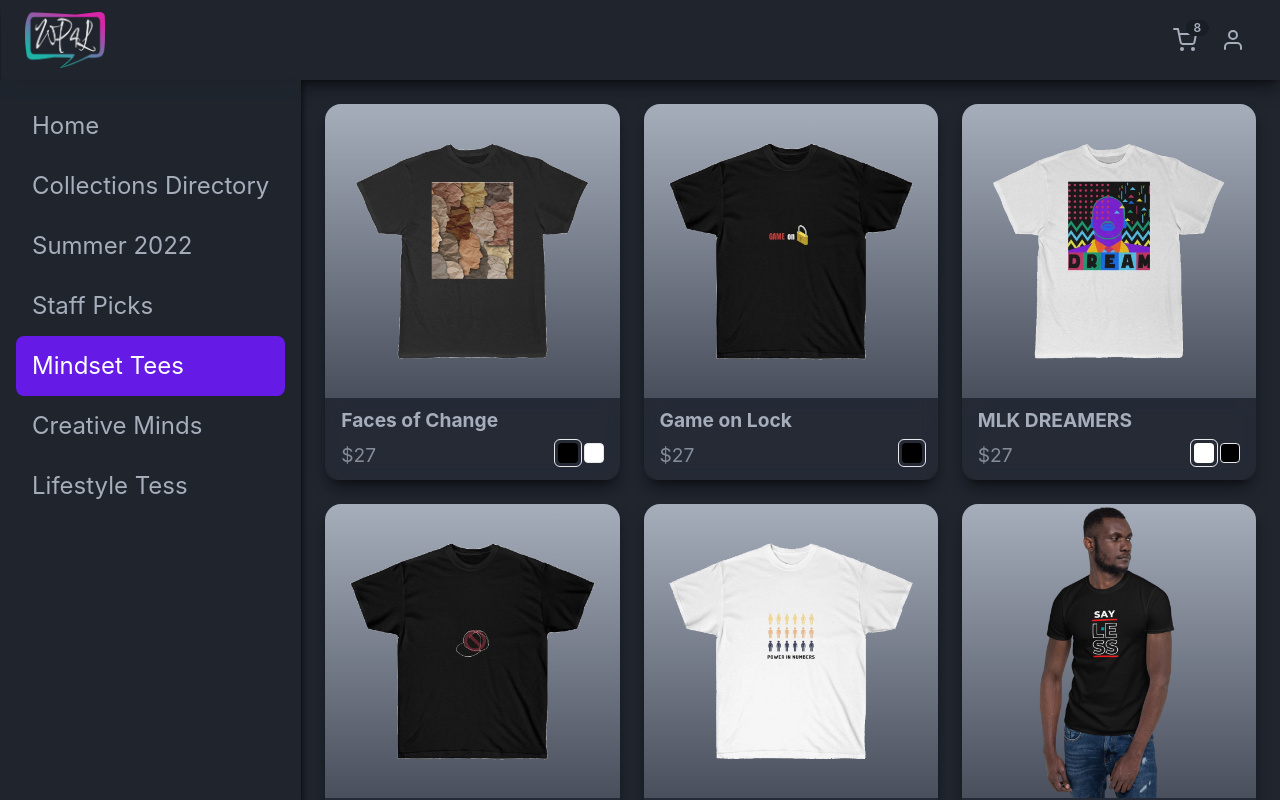
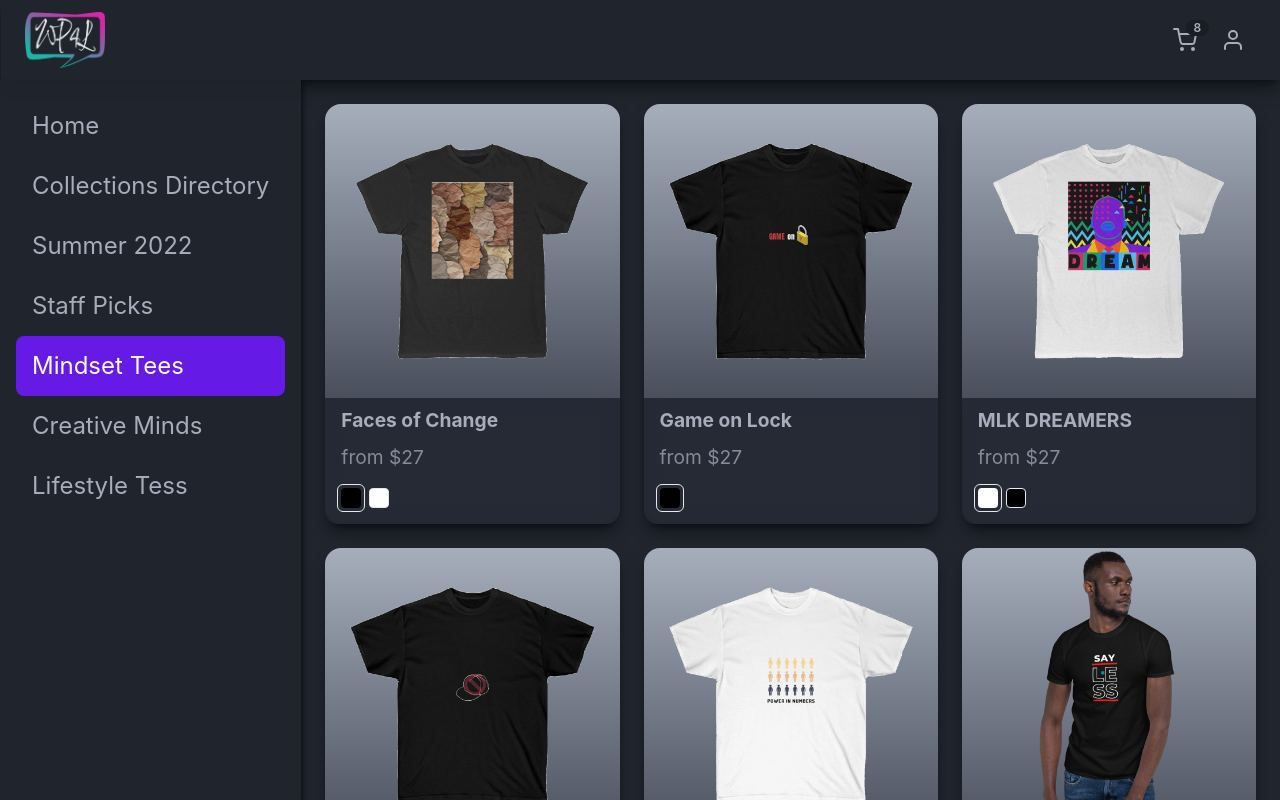
Before and after one commit to CSpencerND/wordplay4lyfe-next, a Next.js app: page /collections/mindset in a window 1280 px wide. Built offline with nearby package versions, Linux system fonts and the light colour scheme.

Commit message:
span -> label; swatch on separate lines;

```diff
--- a/src/components/Products/ProductBase.tsx
+++ b/src/components/Products/ProductBase.tsx
@@ -16,10 +16,8 @@ export const ProductPreview = ({ product }: { product: ProductData }) => {
                 <h2 className="overflow-hidden text-ellipsis whitespace-nowrap text-sm font-bold">
                     {product[0]}
                 </h2>
-                <div className="flex justify-between">
-                    <p className="-translate-y-0.5 text-sm opacity-75">$27</p>
-                    <Swatch productImages={product[1]} setImage={setImage} />
-                </div>
+                <p className="whitespace-nowrap pr-2 text-sm opacity-75">from $27</p>
+                <Swatch productImages={product[1]} setImage={setImage} />
             </div>
         </li>
     )
--- a/src/components/Products/Swatch.tsx
+++ b/src/components/Products/Swatch.tsx
@@ -15,14 +15,14 @@ export default function Swatch({ productImages, setImage }: Props) {
     switch (numberOfSwatches) {
         case 1:
             return (
-                <span className="flex gap-1.5">
+                <label htmlFor={swatch} className="flex gap-2 py-2">
                     <input type="radio" name={swatch} data-color={colors[0]} defaultChecked />
-                </span>
+                </label>
             )
 
         case 2:
             return (
-                <span className="flex gap-1.5">
+                <label htmlFor={swatch} className="flex gap-2 py-2">
                     <input
                         type="radio"
                         name={swatch}
@@ -40,12 +40,12 @@ export default function Swatch({ productImages, setImage }: Props) {
                             setImage(productImages[1])
                         }}
                     />
-                </span>
+                </label>
             )
 
         case 3:
             return (
-                <span className="flex gap-1.5">
+                <label htmlFor={swatch} className="flex gap-2 py-2">
                     <input
                         type="radio"
                         name={swatch}
@@ -71,12 +71,12 @@ export default function Swatch({ productImages, setImage }: Props) {
                             setImage(productImages[2])
                         }}
                     />
-                </span>
+                </label>
             )
 
         case 4:
             return (
-                <span className="flex gap-1.5">
+                <label htmlFor={swatch} className="flex gap-2 py-2">
                     <input
                         type="radio"
                         name={swatch}
@@ -110,7 +110,7 @@ export default function Swatch({ productImages, setImage }: Props) {
                             setImage(productImages[3])
                         }}
                     />
-                </span>
+                </label>
             )
 
         default:
```
